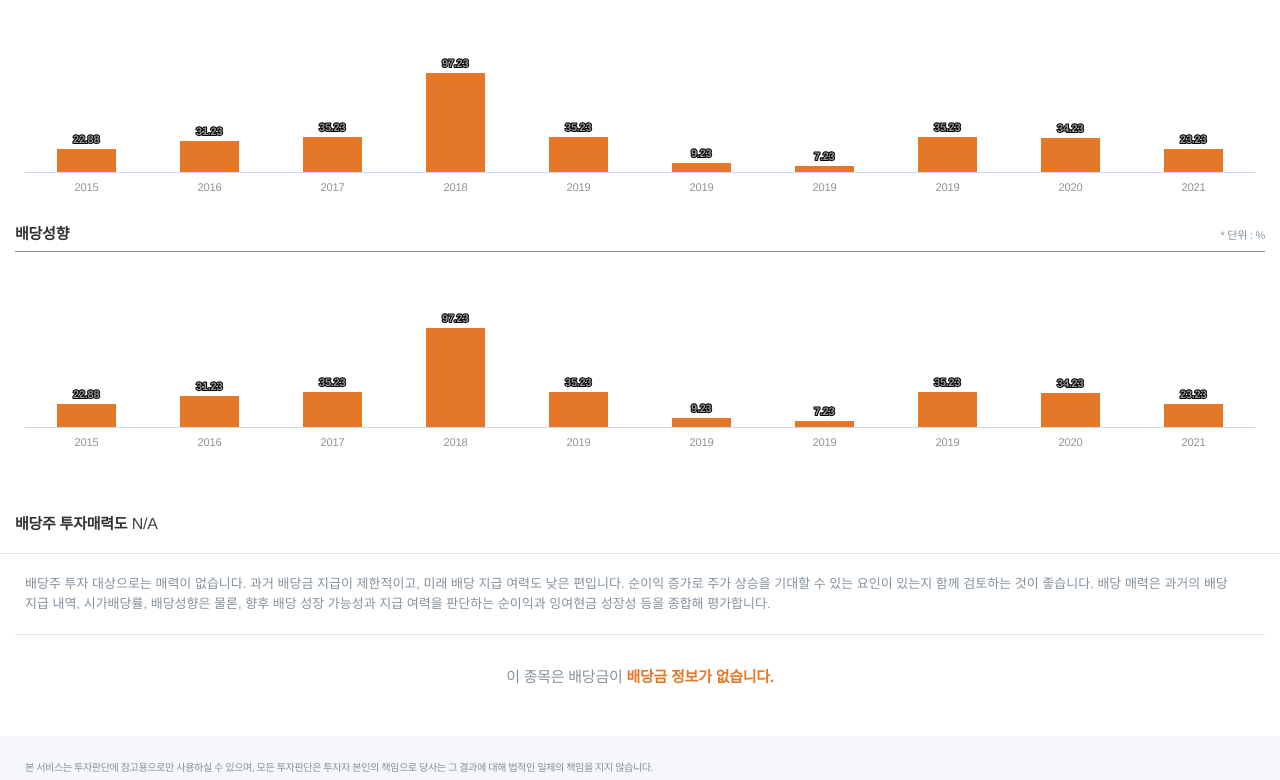
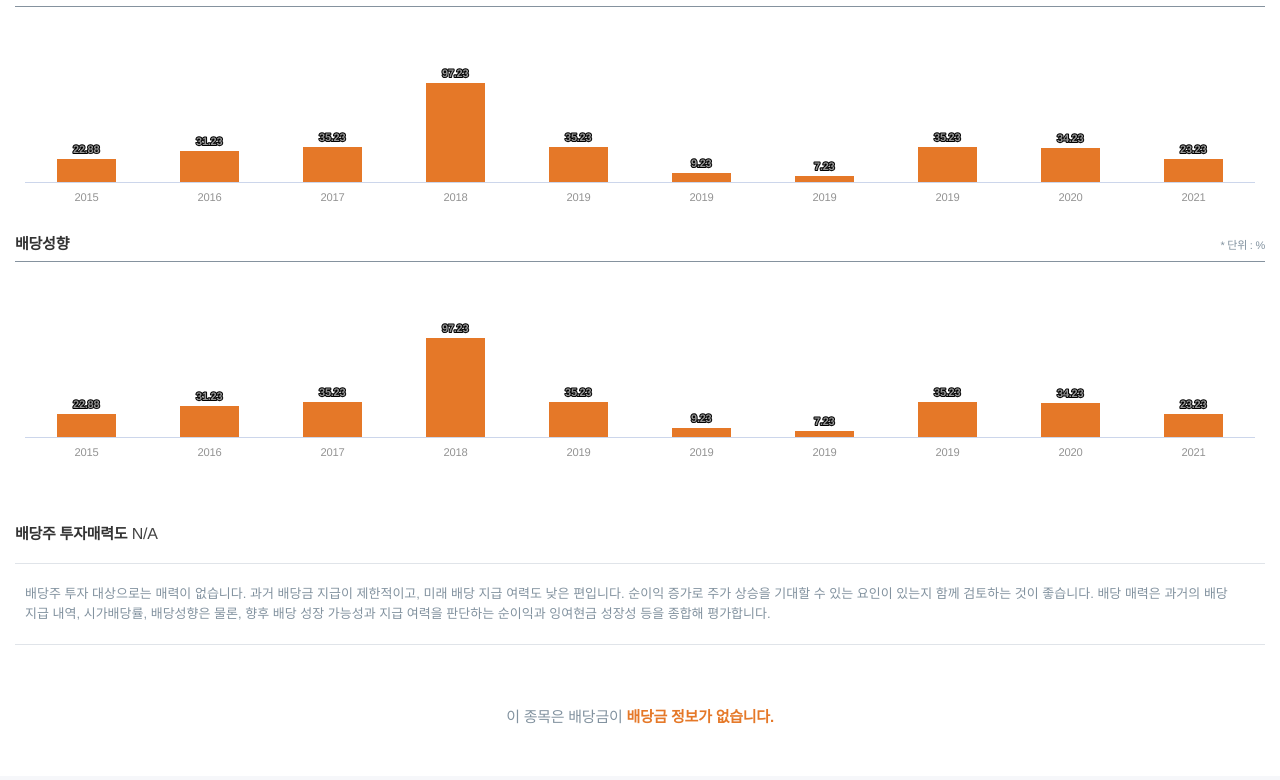
Before and after one commit to godlife00/k_choicestock, a plain HTML site: page search/search_alloca.html in a window 1280 px wide. Shown: the part 1225-2005 px from the top of the page. Drawn offline with nearby package versions, Linux system fonts and the light colour scheme; a web font is replaced by a local one.

Commit message:
투자매력도 위로

```diff
--- a/css/scss/pages/_search.scss
+++ b/css/scss/pages/_search.scss
@@ -2289,8 +2289,8 @@
         }
 
         .alloca_star {
-            border-bottom:1px solid #E0E4E9;
-            padding-bottom:20px;
+            // border-bottom:1px solid #E0E4E9;
+            // padding-bottom:20px;
 
             .charm_num {
                 margin-top: 5px;
@@ -2366,8 +2366,9 @@
 
         .alloca_info {
             .info {
+                border-top:1px solid #E0E4E9;
                 border-bottom:1px solid #E0E4E9;
-                margin: 0 auto;
+                margin: 20px auto 0;
                 padding: 20px 10px;
                 width: calc(100% - 30px);
                 box-sizing:border-box;
@@ -2392,8 +2393,8 @@
             }
 
             .alloca_starArea {
-                background: #f6f7fa;
-                border-radius: 10px;
+                // background: #f6f7fa;
+                // border-radius: 10px;
                 padding: 0 20px;
                 width: calc(100% - 20%);
                 box-sizing: border-box;
```
Also changed, not shown: css/choicestock_k.css.
